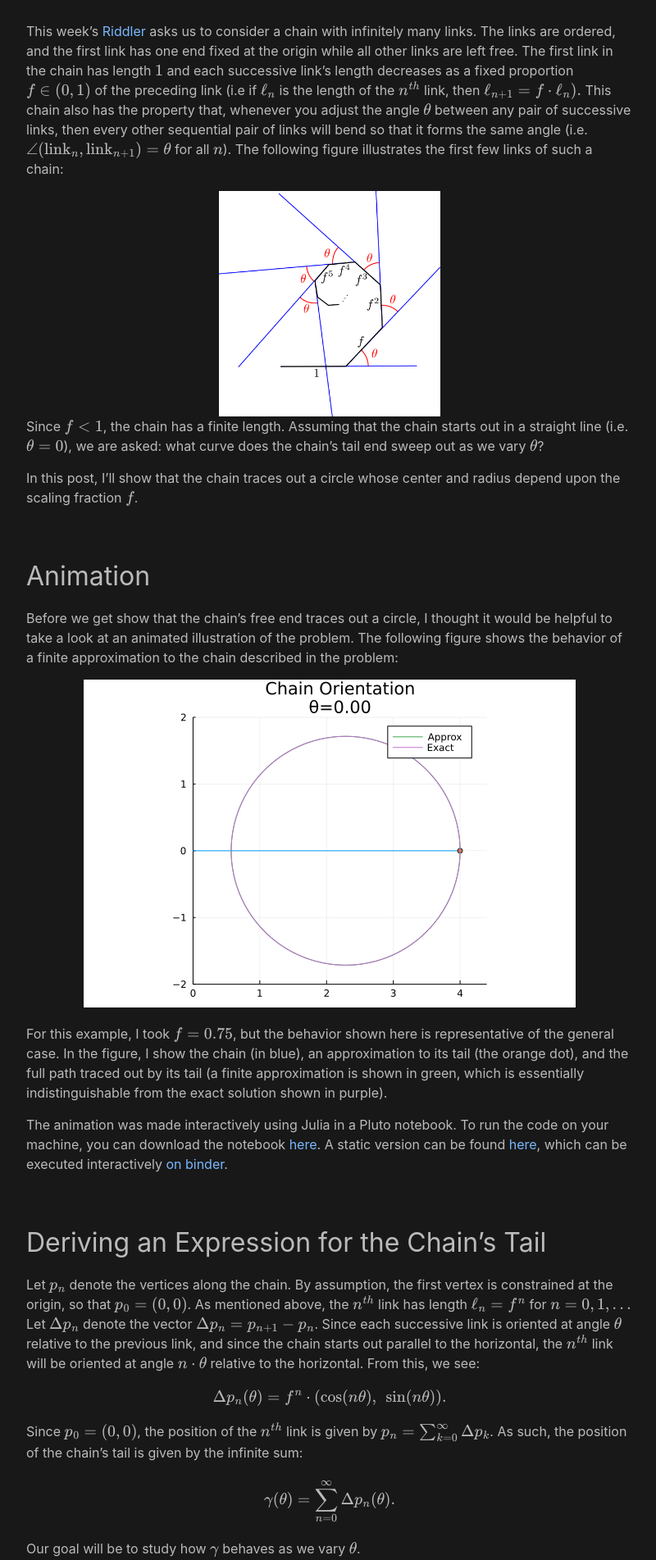
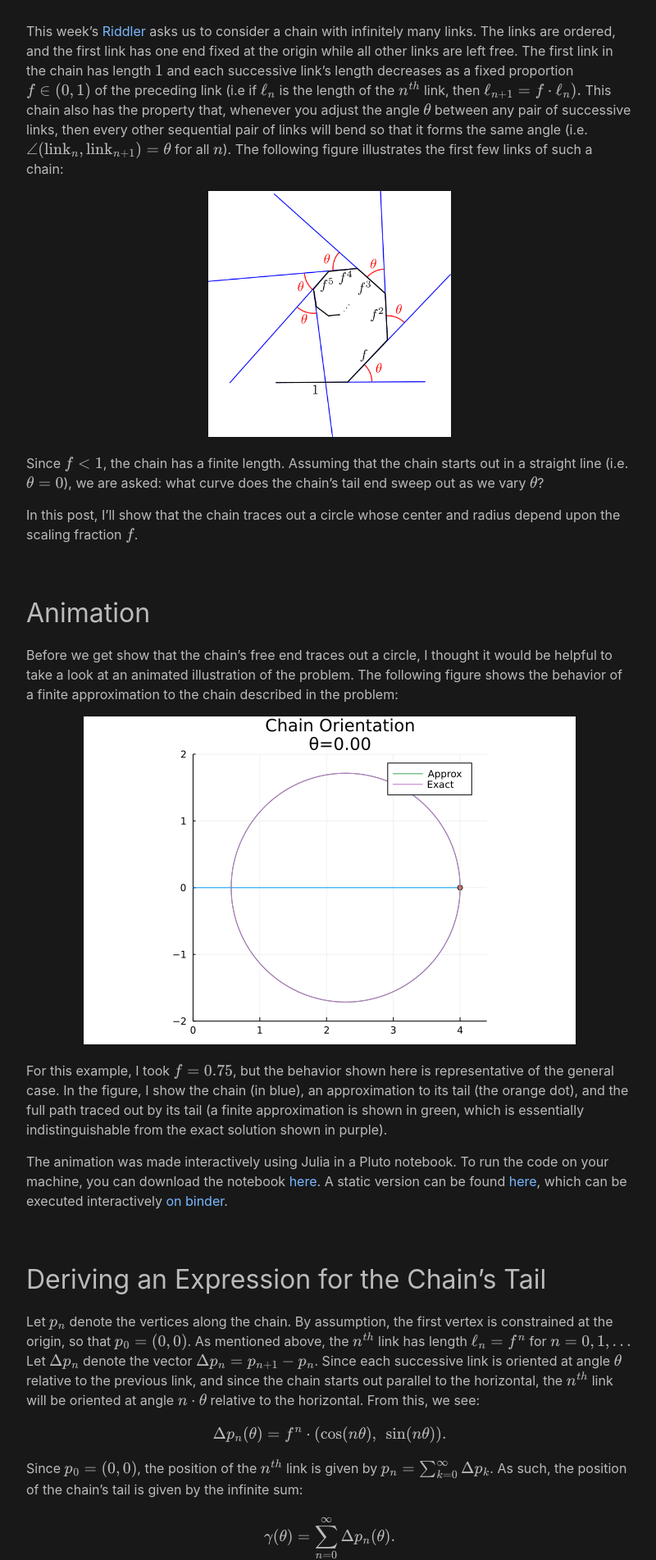
Before and after one commit to pkepley/pkepley.github.io, a Jekyll site: the page built from _posts/2021-08-02-RiddlerInfiniteChainLink.md, in a window 1280 px wide. Shown: the part 450-2353 px from the top of the page at 82% size, without its empty margins (238-1038 px from the left). Built offline with Jekyll 4.4.1, drawn with Linux system fonts in a browser that asks for light colours; formulas are drawn with MathJax 3.

Commit message:
Image padding / size

```diff
--- a/_posts/2021-08-02-RiddlerInfiniteChainLink.md
+++ b/_posts/2021-08-02-RiddlerInfiniteChainLink.md
@@ -33,7 +33,7 @@ $$\angle(\text{link}_n, \text{link}_{n+1}) = \theta$$ for all $$n$$). The
 following figure illustrates the first few links of such a chain:
 
 <center>
-<img src="{{ asset_path }}/chain_demonstration.png" height="275px" width="auto">
+<img src="{{ asset_path }}/chain_demonstration.png" height="300px" width="auto" style="margin-bottom: 20px;">
 </center>
 
 Since $$f < 1$$, the chain has a finite length. Assuming that the chain starts
```
